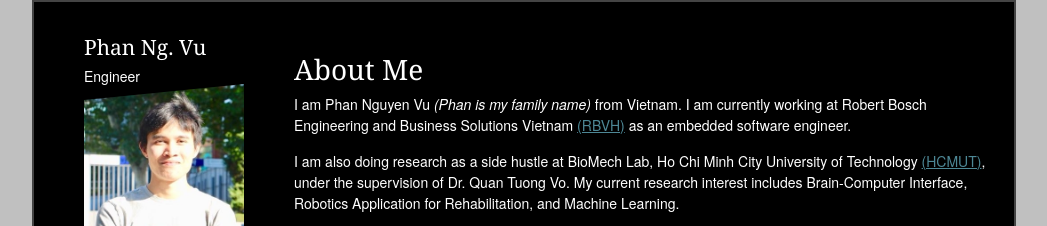
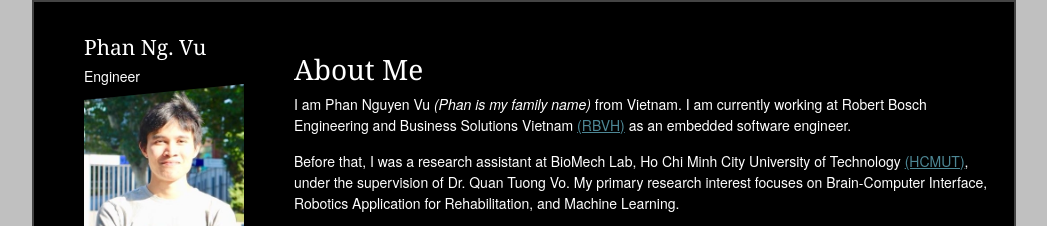
Before and after one commit to pnvu/pnvu.github.io, a plain HTML site: page index.html in a window 1280 px wide. Shown: the top 226 px of the page, without its empty margins (116-1163 px from the left). Drawn offline with Linux system fonts and the light colour scheme.

Commit message:
Change the description

```diff
--- a/index.html
+++ b/index.html
@@ -90,7 +90,7 @@
 
             <h3>About Me</h3>
             <p>I am Phan Nguyen Vu <em>(Phan is my family name)</em> from Vietnam. I am currently working at Robert Bosch Engineering and Business Solutions Vietnam <a href="https://www.bosch.com.vn/en/our-company/bosch-in-vietnam/" target="_blank">(RBVH)</a> as an embedded software engineer. </p>
-            <p>I am also doing research as a side hustle at BioMech Lab, Ho Chi Minh City University of Technology <a href="http://www.hcmut.edu.vn/en/" target="_blank">(HCMUT)</a>, under the supervision of Dr. Quan Tuong Vo. My current research interest includes Brain-Computer Interface, Robotics Application for Rehabilitation, and Machine Learning.</p>
+            <p>Before that, I was a research assistant at BioMech Lab, Ho Chi Minh City University of Technology <a href="http://www.hcmut.edu.vn/en/" target="_blank">(HCMUT)</a>, under the supervision of Dr. Quan Tuong Vo. My primary research interest focuses on Brain-Computer Interface, Robotics Application for Rehabilitation, and Machine Learning.</p>
 
             <blockquote>
               <p>Every great wizard in history has started out as nothing more than what we are now, students.</p><cite>J.K. Rowling, Harry Potter.</cite>
```
